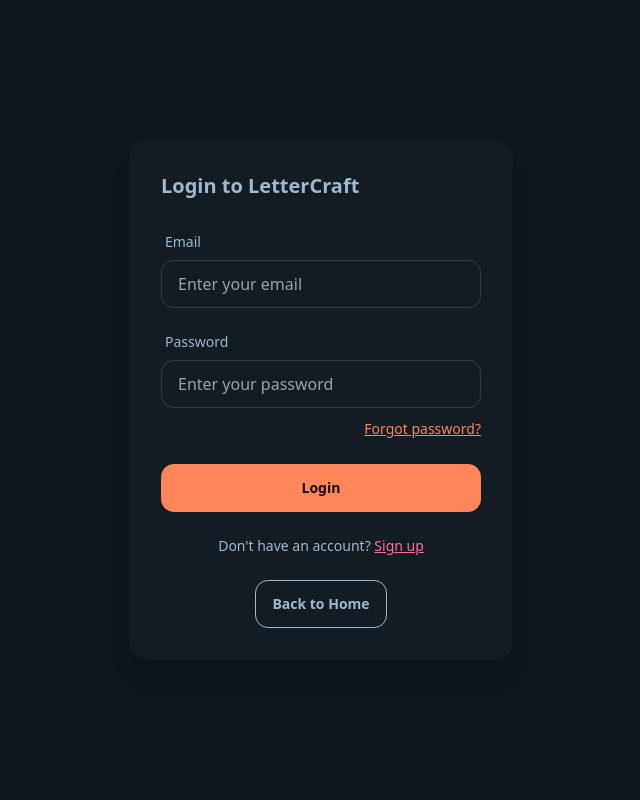
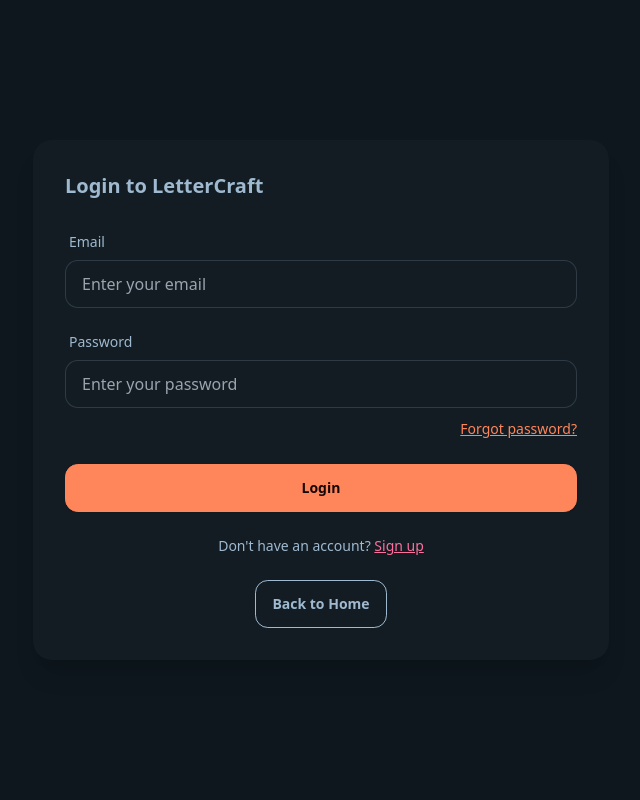
Before and after one commit to hafizhlf/resume-to-coverletter, a Django app: page /login/ in a window 1280 px wide. Shown: the whole page, without its empty margins (319-959 px from the left). Run offline with Django 5.2, Linux system fonts and the light colour scheme; some libraries are stand-ins or nearby versions.

Commit message:
Increase card width for login and registration forms
Expanded the dimensions of the login and registration cards to improve content layout and user experience. This adjustment enhances the visual appeal and usability of the forms on wider screens.

```diff
--- a/auth_custom/templates/registration/login.html
+++ b/auth_custom/templates/registration/login.html
@@ -13,7 +13,7 @@
 <body>
     <div class="min-h-screen bg-base-200 flex items-center justify-center">
         <!-- Login Card -->
-        <div class="card w-full max-w-sm shadow-xl bg-base-100">
+        <div class="card w-full max-w-xl shadow-xl bg-base-100">
             <div class="card-body">
                 <!-- Title -->
                 <h2 class="card-title text-center mb-4">Login to LetterCraft</h2>
--- a/auth_custom/templates/registration/register.html
+++ b/auth_custom/templates/registration/register.html
@@ -13,7 +13,7 @@
 <body>
     <div class="min-h-screen bg-base-200 flex items-center justify-center">
         <!-- Register Card -->
-        <div class="card w-full max-w-sm shadow-xl bg-base-100">
+        <div class="card w-full max-w-xl shadow-xl bg-base-100">
             <div class="card-body">
                 <!-- Title -->
                 <h2 class="card-title text-center mb-4">Create an Account</h2>
```
